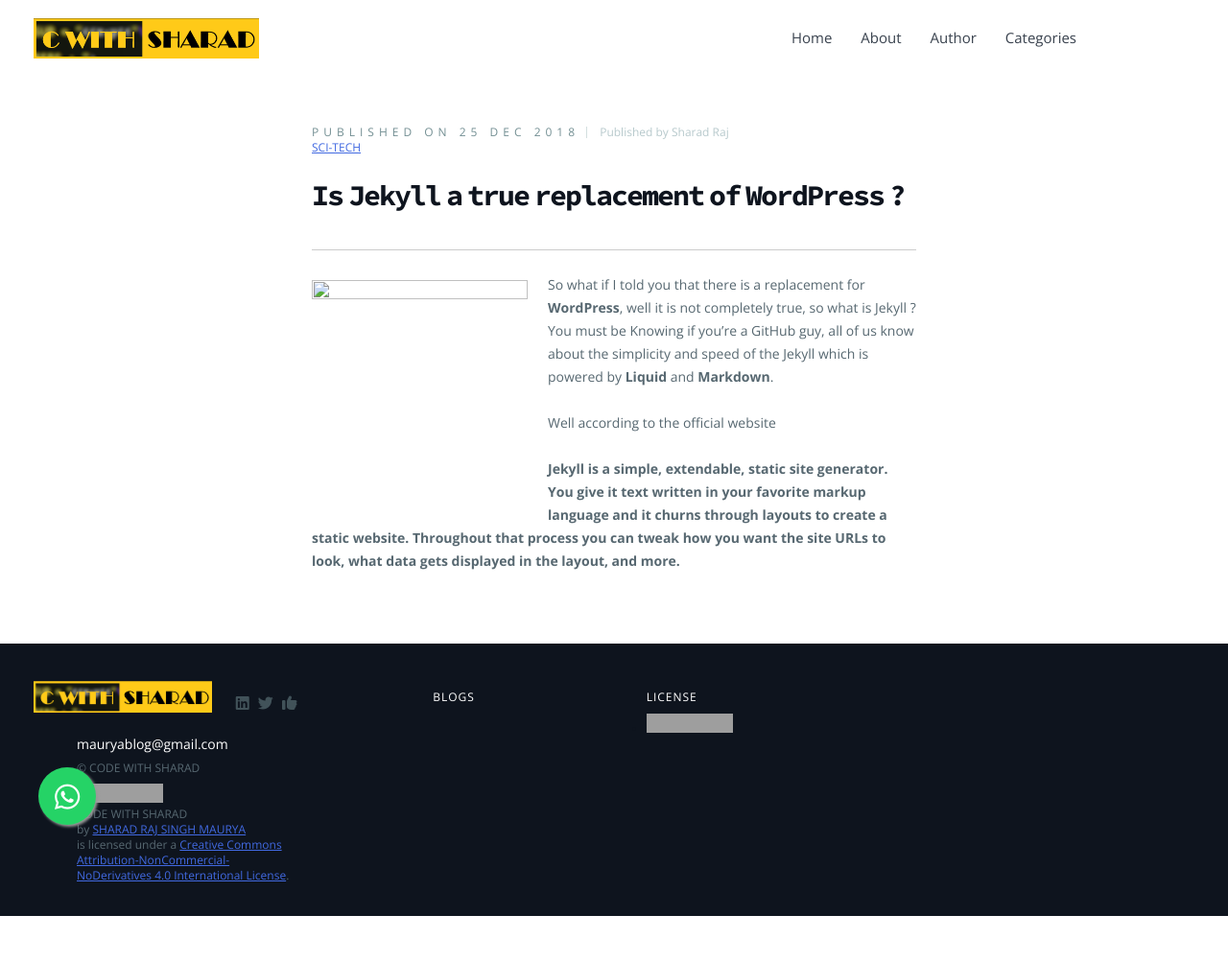
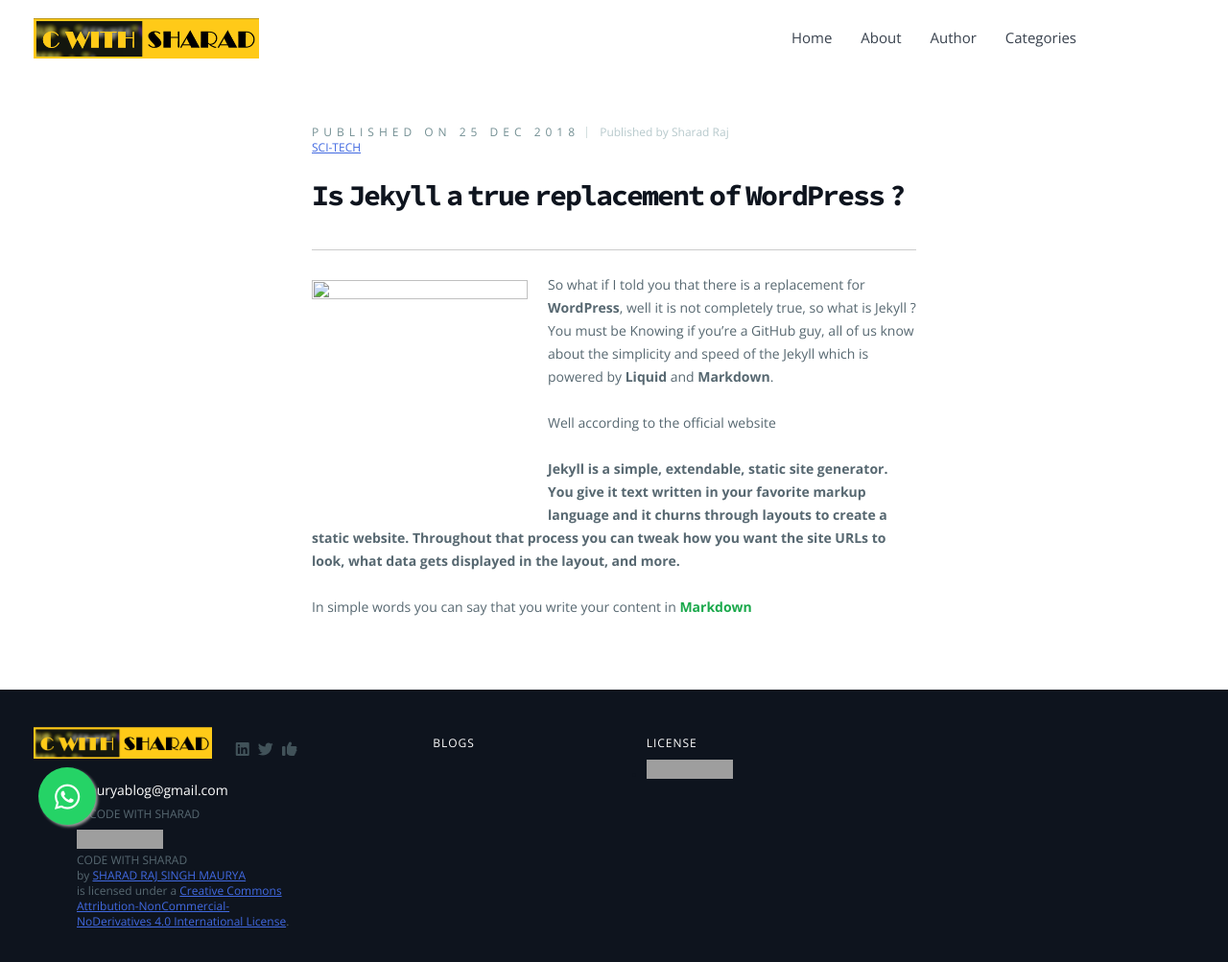
Before and after one commit to cwithsharad/cwithsharad, a Jekyll site: the page built from _posts/2018-12-25-is-jekyll-a-true-replacement-of-wordpress.markdown, in a window 1280 px wide. Shown: the whole page at 96% size. Built offline with Jekyll 4.4.1, drawn with Linux system fonts in a browser that asks for light colours; nearby versions of some CDN libraries; library files that are not in the unit come from our copies; before the commit the page ends 955 px from its top, so only the background shows below that; grey boxes are pictures that could not be loaded.

Commit message:
Updated Is Jekyll A True Replacement Of Wordpress

```diff
--- a/_posts/2018-12-25-is-jekyll-a-true-replacement-of-wordpress.markdown
+++ b/_posts/2018-12-25-is-jekyll-a-true-replacement-of-wordpress.markdown
@@ -11,3 +11,5 @@
 Well according to the official website
 
 > **Jekyll is a simple, extendable, static site generator. You give it text written in your favorite markup language and it churns through layouts to create a static website. Throughout that process you can tweak how you want the site URLs to look, what data gets displayed in the layout, and more.**
+
+In simple words you can say that you write your content in **[Markdown](https://en.m.wikipedia.org/wiki/Markdown)**
```
